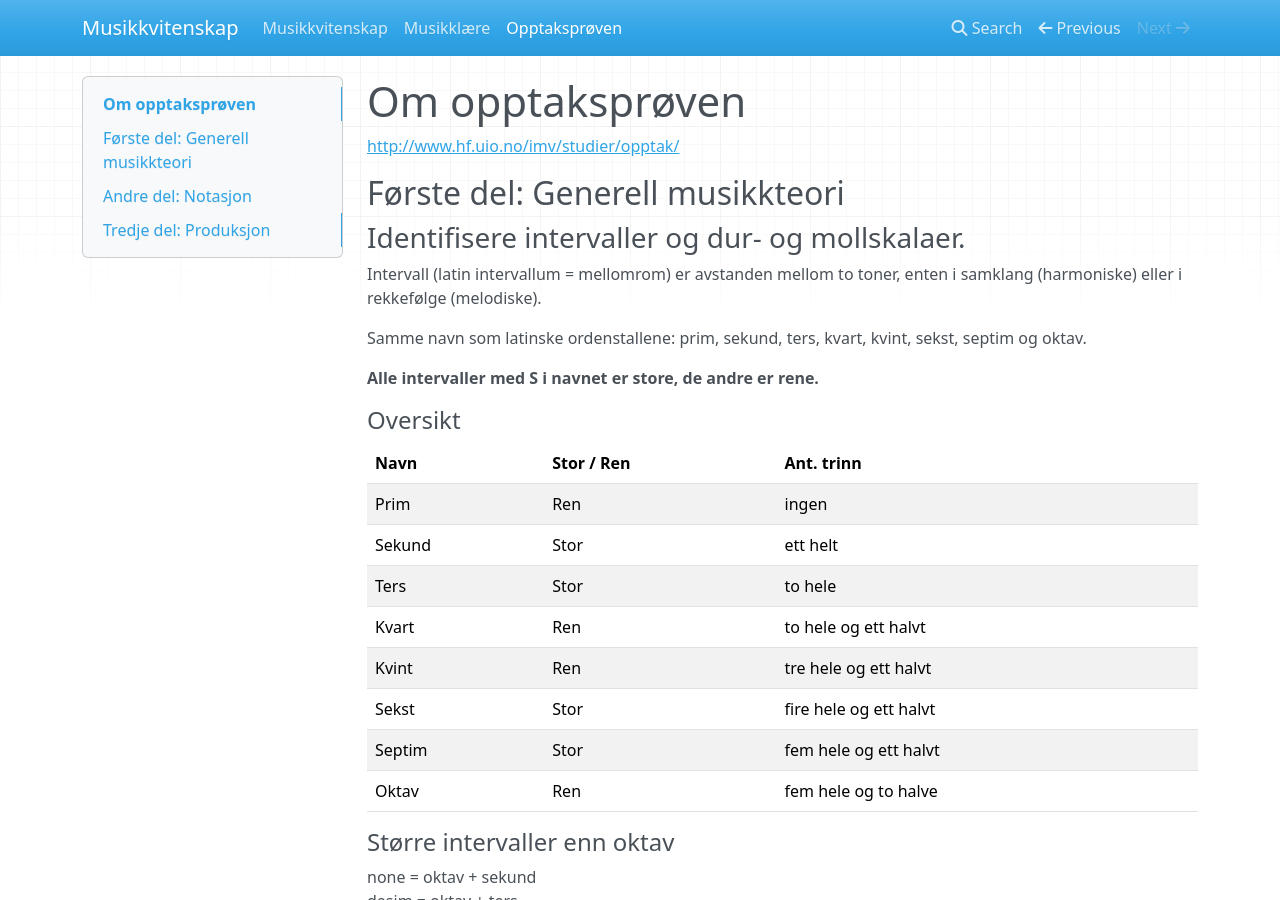
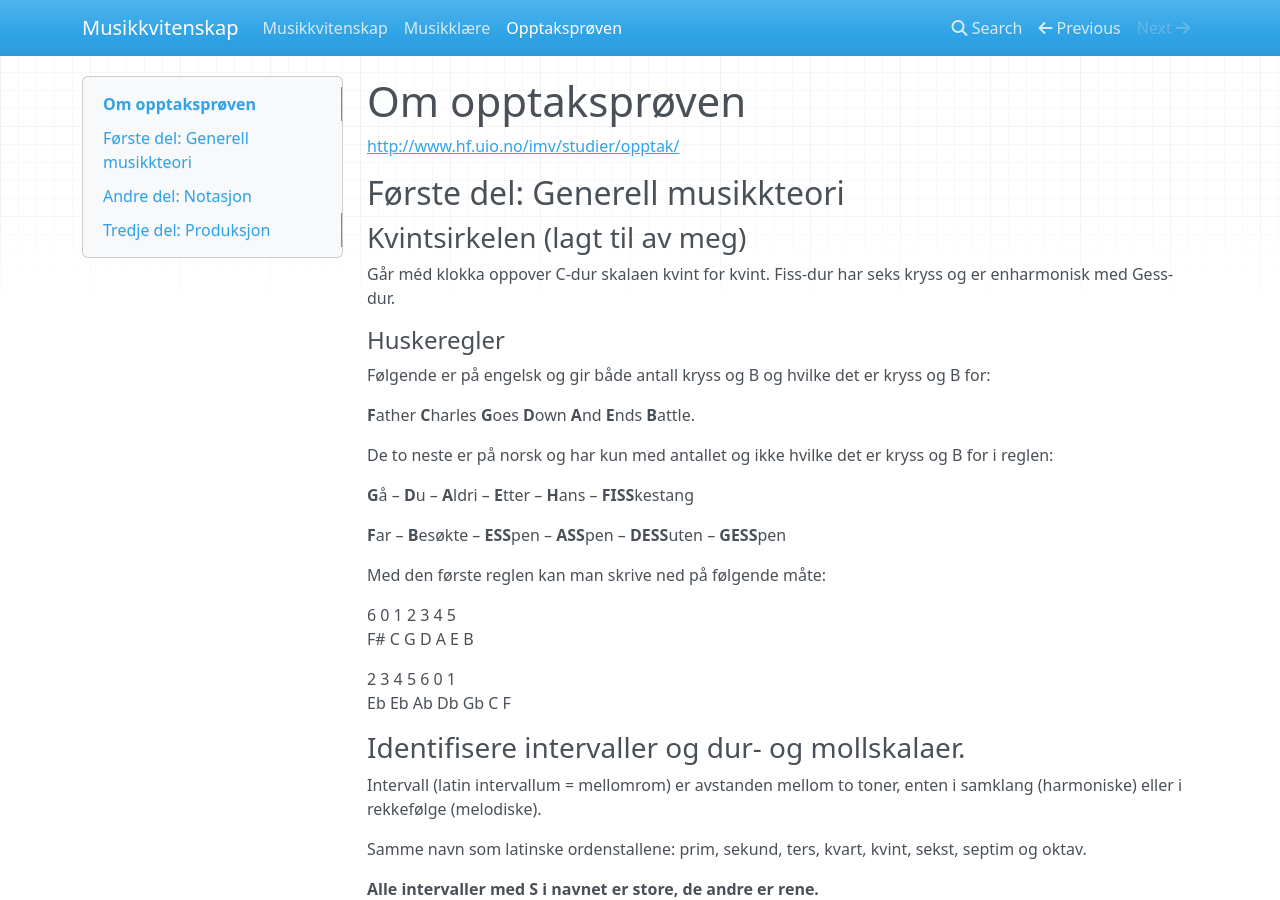
Before and after one commit to longegg/musikkvitenskap, an MkDocs documentation site: the page built from docs/opptaksprove.md, in a window 1280 px wide and 900 px high. Built offline with MkDocs 1.6.1, drawn with Linux system fonts in a browser that asks for light colours; nearby versions of some CDN libraries; old or Windows-style settings are respelled for this version of MkDocs.

Commit message:
Add more text.

```diff
--- a/docs/opptaksprove.md
+++ b/docs/opptaksprove.md
@@ -3,6 +3,30 @@
 <http://www.hf.uio.no/imv/studier/opptak/>
 
 ## Første del: Generell musikkteori
+
+### Kvintsirkelen (lagt til av meg)
+
+Går méd klokka oppover C-dur skalaen kvint for kvint. Fiss-dur har seks kryss og er enharmonisk med Gess-dur.
+
+#### Huskeregler
+
+Følgende er på engelsk og gir både antall kryss og B og hvilke det er kryss og B for:
+
+**F**ather **C**harles **G**oes **D**own **A**nd **E**nds **B**attle.
+
+De to neste er på norsk og har kun med antallet og ikke hvilke det er kryss og B for i reglen:
+
+**G**å – **D**u – **A**ldri – **E**tter – **H**ans – **FISS**kestang
+
+**F**ar – **B**esøkte – **ESS**pen – **ASS**pen – **DESS**uten – **GESS**pen
+
+Med den første reglen kan man skrive ned på følgende måte:
+
+6  0 1 2 3 4 5
+F# C G D A E B
+
+2  3  4  5  6  0 1
+Eb Eb Ab Db Gb C F
 
 ### Identifisere intervaller og dur- og mollskalaer.
 
```
